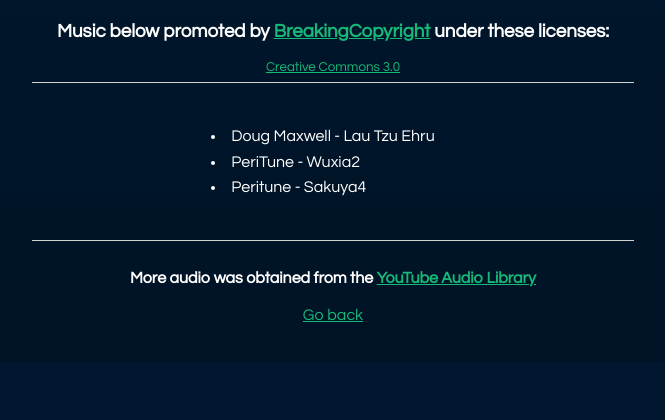
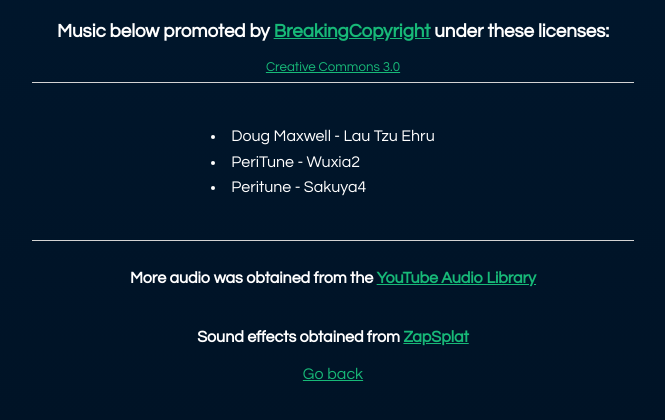
Before and after one commit to CFox04/sounds-of-serenity, a Flask app: page /credits in a window 1280 px wide. Shown: the part 762-1182 px from the top of the page, without its empty margins (307-972 px from the left). Before the commit the page ends 1084 px from the top, so only its background shows below. Run offline with Flask 2, Linux system fonts and the light colour scheme; parts of the project's set-up code (start-up, migrations or seed data) failed here and were passed over.

Commit message:
Update credits.html

```diff
--- a/templates/credits.html
+++ b/templates/credits.html
@@ -50,6 +50,7 @@
     </ul>
     <hr>
     <h4>More audio was obtained from the <a href="https://www.youtube.com/audiolibrary/music">YouTube Audio Library</a></h4>
+    <h4>Sound effects obtained from <a href=" https://www.zapsplat.com">ZapSplat</a></h4>
     <a href="/">Go back</a>
 </body>
 </html>
```
